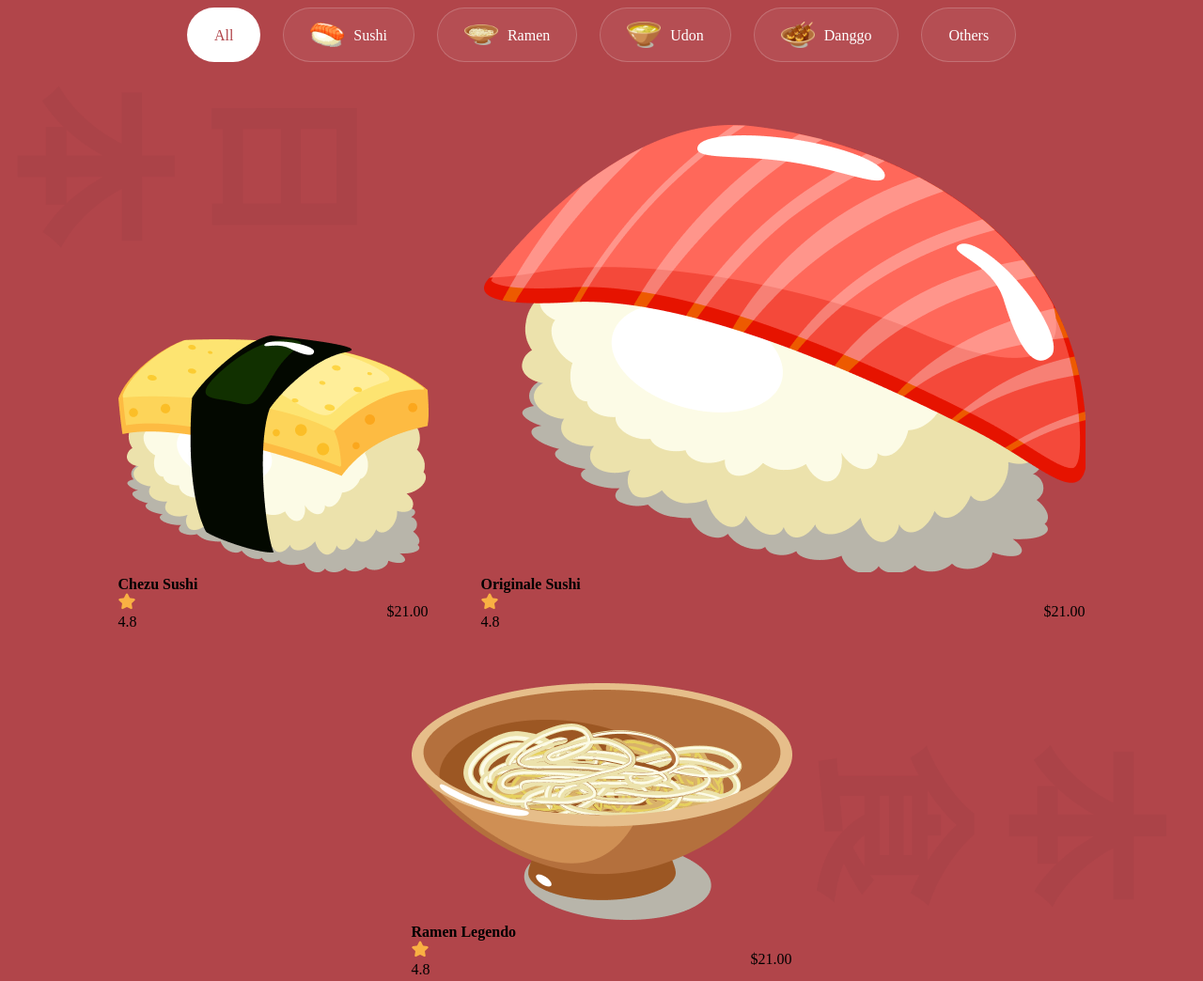
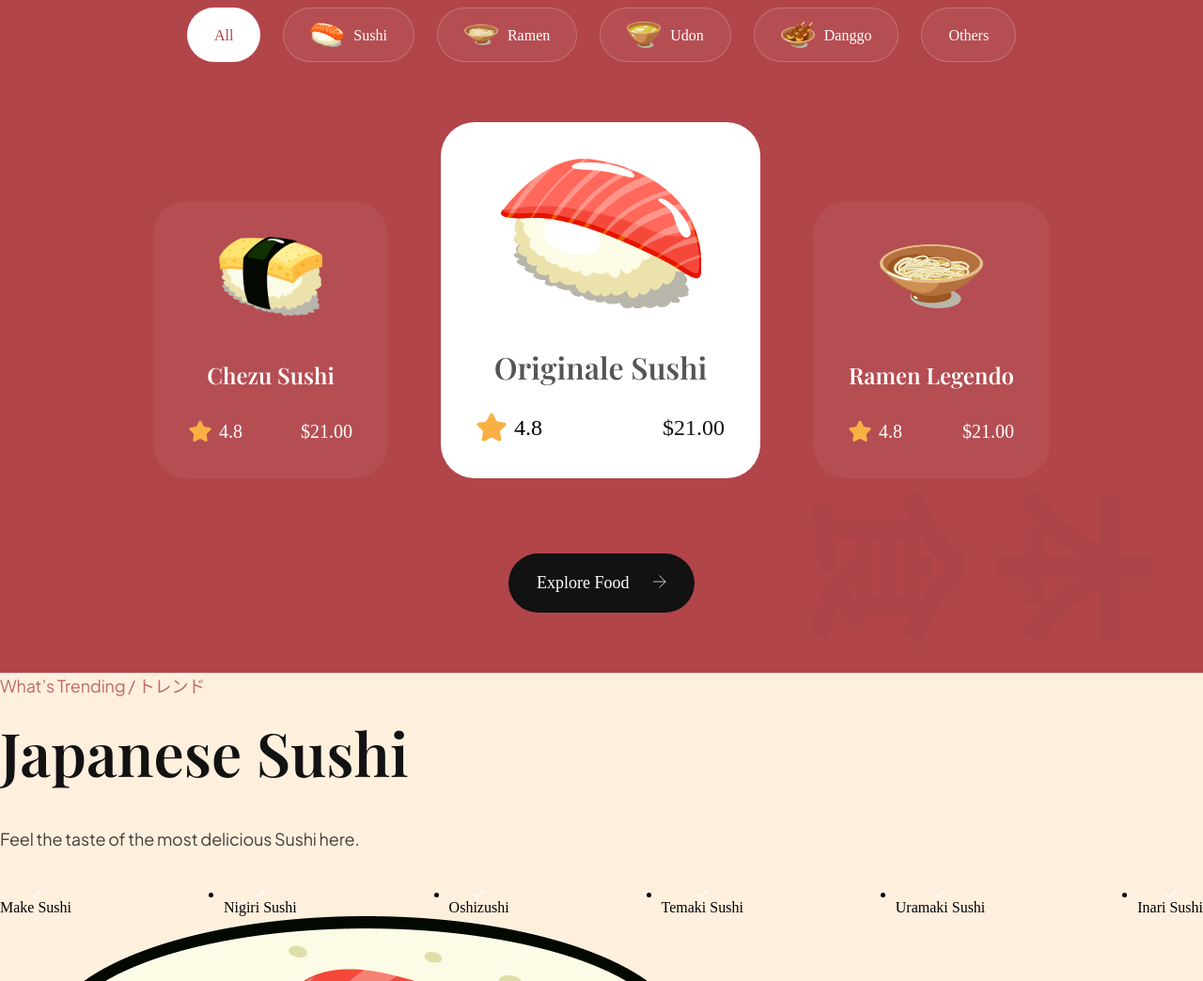
Before and after one commit to LouisMetha/Sushi, a website built with Vite: page index.html in a window 1280 px wide. Shown: the part 1700-2744 px from the top of the page at 94% size. Built offline with nearby package versions, Linux system fonts and the light colour scheme.

Commit message:
animation

```diff
--- a/css/sections/popular.css
+++ b/css/sections/popular.css
@@ -105,3 +105,95 @@
 
     margin-left: 21px;
 }
+
+.popular-foods__card {
+    padding: 38px;
+    min-width: 250px;
+    height: fit-content;
+
+    display: flex;
+    align-items: center;
+    flex-direction: column;
+
+    border-radius: 36px;
+    background: rgba(255, 255, 255, 0.05);
+    border: 1 solid rgba(255, 255, 255, 0.2);
+
+}
+
+.popular-foods__card-image {
+    width: 110px;
+    height: 84px;
+    object-fit: contain;
+}
+
+.popular-foods__card-title {
+    margin-top: 47px;
+
+    font-weight: 600;
+    font-size: 24px;
+    line-height: 32px;
+    font-family:  var(--playfair-display);
+    color: #fff;
+    text-align: center;
+}
+
+.popular-foods__card-details {
+    width: 100%;
+    margin-top:  32px;
+
+}
+
+.popular-foods__card-rating {
+    display:  flex;
+    align-items: center;
+    gap: 8px;
+
+}
+
+.popular-foods__card-rating img {
+    width: 24px;
+    height: 24px;
+    object-fit: contain;
+}
+
+.popular-foods__card-rating p {
+    font-size: 20px;
+    font-weight: 300;
+    font-family: var(--plus-jakarto-sans);
+    color: #fff;
+}
+
+.popular-foods__card-price {
+    font-size: 20px;
+    font-weight: 300;
+    font-family:  var(--plus-jakarto-sans);
+    color: #fff;
+}
+
+.popular-foods__card.active-card {
+    background: #fff;
+    min-width: 340px;
+
+}
+
+.popular-foods__card.active-card .popular-foods__card-image {
+    width: 214px;
+    height: 160px;
+}
+.popular-foods__card.active-card .popular-foods__card-title {
+    color: var(--black-500);
+    font-size: 32px;
+}
+.popular-foods__card.active-card .popular-foods__card-rating img{
+    width: 32px;
+    height: 32px;
+}
+.popular-foods__card.active-card .popular-foods__card-rating p {
+    font-size: 24px;
+    color: var(--grey-100);
+}
+.popular-foods__card.active-card .popular-foods__card-price {
+    font-size: 24px;
+    color: var(--secondary-color);
+}
--- a/package.json
+++ b/package.json
@@ -10,5 +10,8 @@
   },
   "devDependencies": {
     "vite": "^5.0.8"
+  },
+  "dependencies": {
+    "aos": "^2.3.4"
   }
 }
```
Also changed, not shown: 1 other file.
